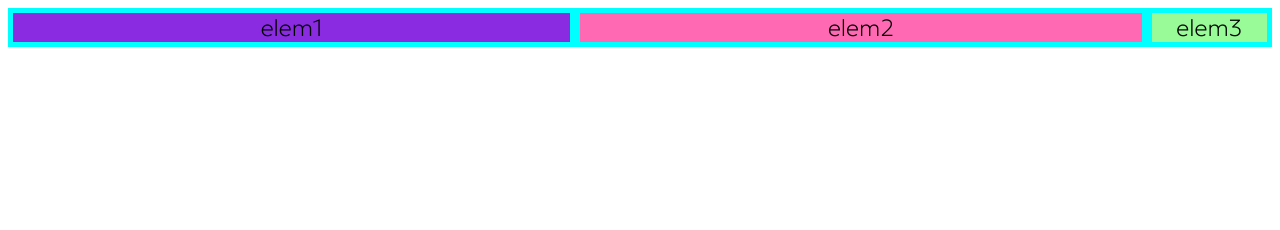
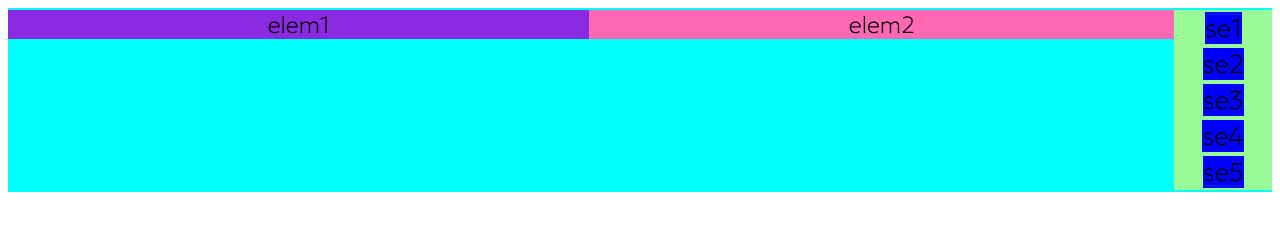
Before and after one commit to BS-GavinC/CssDemo, a plain HTML site: page index.html in a window 1280 px wide. Drawn offline with Linux system fonts and the light colour scheme.

Commit message:
sous elem

```diff
--- a/Style/style.css
+++ b/Style/style.css
@@ -8,9 +8,10 @@
 
 #conteneur{
     display: flex;
-    align-items: center;
+    align-items: flex-start;
     justify-content: space-between;
     background-color: aqua;
+
 }
 
 
@@ -24,6 +25,10 @@
 }
 
 #elem3{
+    display: flex;
+    flex-direction: column;
+    justify-content: space-between;
+    align-items: center;
     flex-grow: 0.1;
     background-color: palegreen;
 }
@@ -31,6 +36,10 @@
 .elem{
     text-align: center;
     flex-grow: 1;
-    margin: 5px;
+    margin: 02px 0px;
+}
 
+.souselem{
+    margin: 2px;
+    background-color: blue;
 }
--- a/index.html
+++ b/index.html
@@ -22,8 +22,11 @@
 
     </div>
     <div class="elem" id="elem3">
-        elem3
-
+        <div class="souselem">se1</div>
+        <div class="souselem">se2</div>
+        <div class="souselem">se3</div>
+        <div class="souselem">se4</div>
+        <div class="souselem">se5</div>
     </div>
   </div>
 
```
